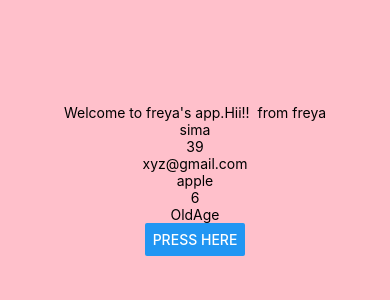
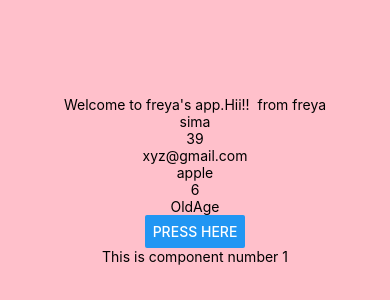
Before and after one commit to freyashah/FirstProject, a React Native app: screen / in a window 390 px wide. Shown: the part 242-542 px from the top of the page. Built offline with nearby package versions, Linux system fonts and the light colour scheme.

Commit message:
Components

```diff
--- a/App.js
+++ b/App.js
@@ -1,5 +1,7 @@
 import { StatusBar } from 'expo-status-bar';
 import { StyleSheet, Text, View, Button } from 'react-native';
+import  FirstComponent  from './components/FirstComponent';
+
 let age = 39;
 var email = 'xyz@gmail.com';
 const App = () => {
@@ -11,16 +13,16 @@ const App = () => {
       <Text>{age}</Text>
       <Text>{email}</Text>
       <Text>{fruit()}</Text>
-      <Text>{3*2}</Text>
-      <Text>{age === 39 ? 'OldAge' : 'YoungAge' }</Text>
+      <Text>{3 * 2}</Text>
+      <Text>{age === 39 ? 'OldAge' : 'YoungAge'}</Text>
       <Button title="Press Here"></Button>
-
+      <FirstComponent />
       <StatusBar style="auto" />
     </View>
   );
 }
 
-function fruit(){
+function fruit() {
   return 'apple';
 }
 
--- /dev/null
+++ b/components/FirstComponent.js
@@ -0,0 +1,19 @@
+import { StyleSheet, View, Text } from 'react-native'
+const FirstComponent = () => {
+    return (
+        <View styles={styles.component}>
+            <Text>
+                This is component number 1
+            </Text>
+        </View>
+    )
+}
+
+const styles = StyleSheet.create({
+    component: {
+        fontSize: 20,
+        backgroundColor: 'blue'
+    }
+})
+
+export default FirstComponent
```
